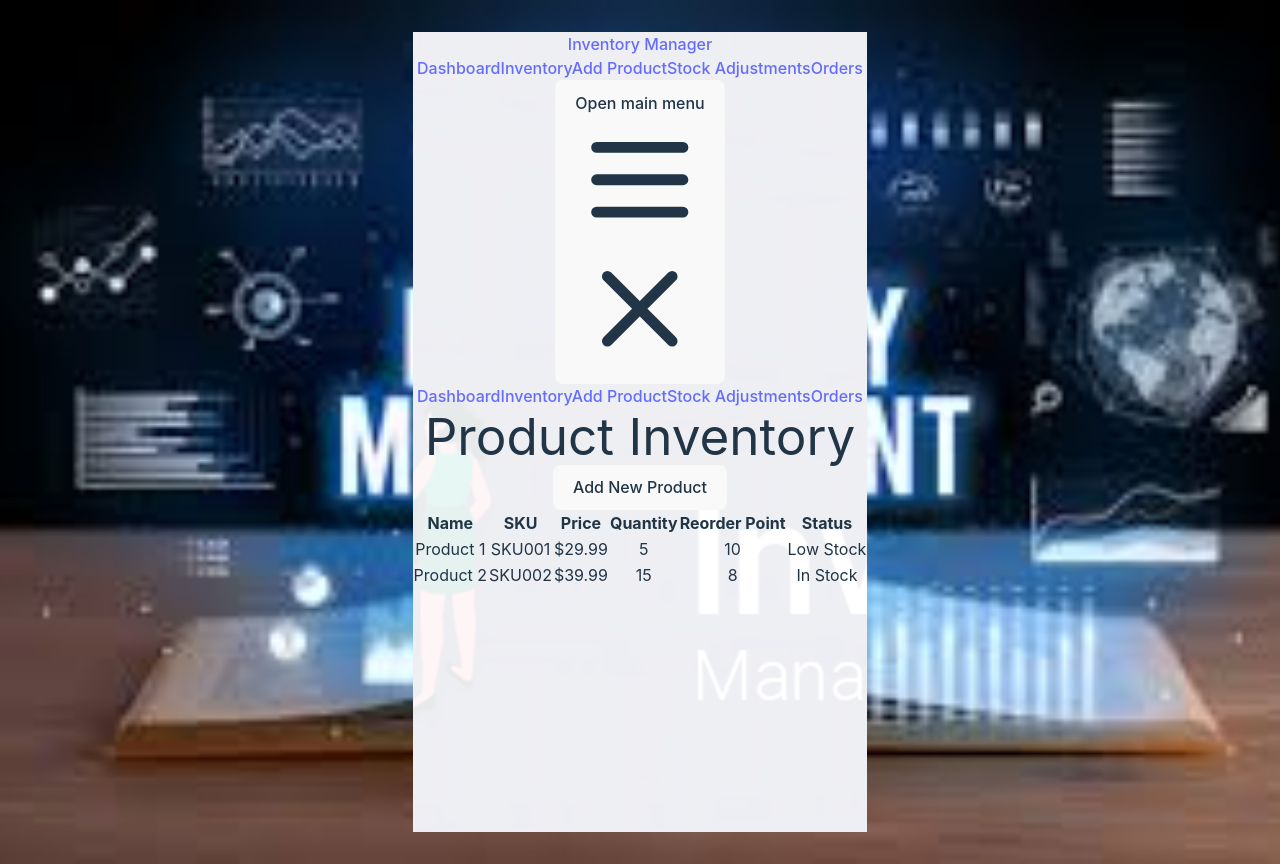
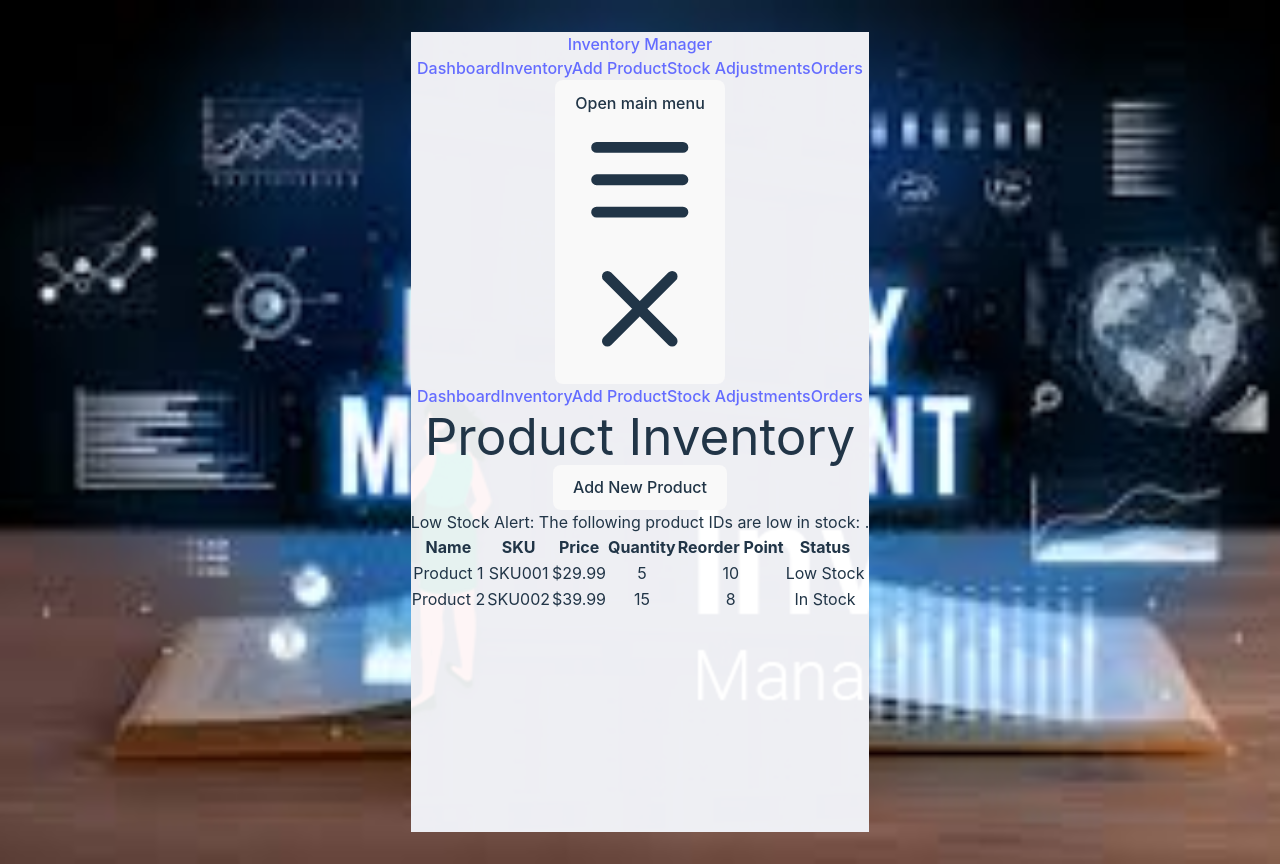
Before and after one commit to balasreedurga/Inventory-Management-System, a React (Vite) app in the folder Inventory/: page /inventory in a window 1280 px wide. Built offline with nearby package versions, Linux system fonts and the light colour scheme.

Commit message:
provided alert to inventory change

```diff
--- a/Inventory/src/features/lowStockAlert.jsx
+++ b/Inventory/src/features/lowStockAlert.jsx
@@ -18,7 +18,9 @@ export function getLowStockProductIds(products, reorderPoint) {
    */
   export function generateLowStockAlert(lowStockProducts) {
     if (lowStockProducts.length === 0) return "All products are adequately stocked.";
-    return `Low Stock Alert: The following products are low in stock: ${lowStockProducts
-      .map(product => product.name)
-      .join(', ')}.`;
+
+    // Extract product IDs and join them in the alert message
+    const lowStockProductIds = lowStockProducts.map(product => product.id);
+
+    return `Low Stock Alert: The following product IDs are low in stock: ${lowStockProductIds.join(', ')}.`;
   }
--- a/Inventory/src/pages/Inventory.jsx
+++ b/Inventory/src/pages/Inventory.jsx
@@ -1,6 +1,6 @@
 import { useEffect, useState } from 'react';
 import Table from '../components/Table';
-import { getLowStockProductIds } from '../features/lowStockAlert';
+import { getLowStockProductIds, generateLowStockAlert } from '/src/features/lowStockAlert';
 
 function Inventory() {
   // This would normally come from your backend
@@ -17,6 +17,9 @@ function Inventory() {
     setLowStockProductIds(ids); // Update state with low-stock product IDs
   }, [products]); // Run whenever `products` changes
 
+  // Generate low stock alert
+  const alertMessage = generateLowStockAlert(lowStockProductIds);
+
   const headers = ['Name', 'SKU', 'Price', 'Quantity', 'Reorder Point', 'Status'];
 
   const isLowStock = (quantity, reorderPoint) => quantity <= reorderPoint;
@@ -31,6 +34,11 @@ function Inventory() {
         >
           Add New Product
         </button>
+      </div>
+
+      {/* Low Stock Alert */}
+      <div className="alert alert-warning bg-yellow-100 text-yellow-800 p-4 rounded">
+        {alertMessage}
       </div>
 
       <Table headers={headers}>
```
